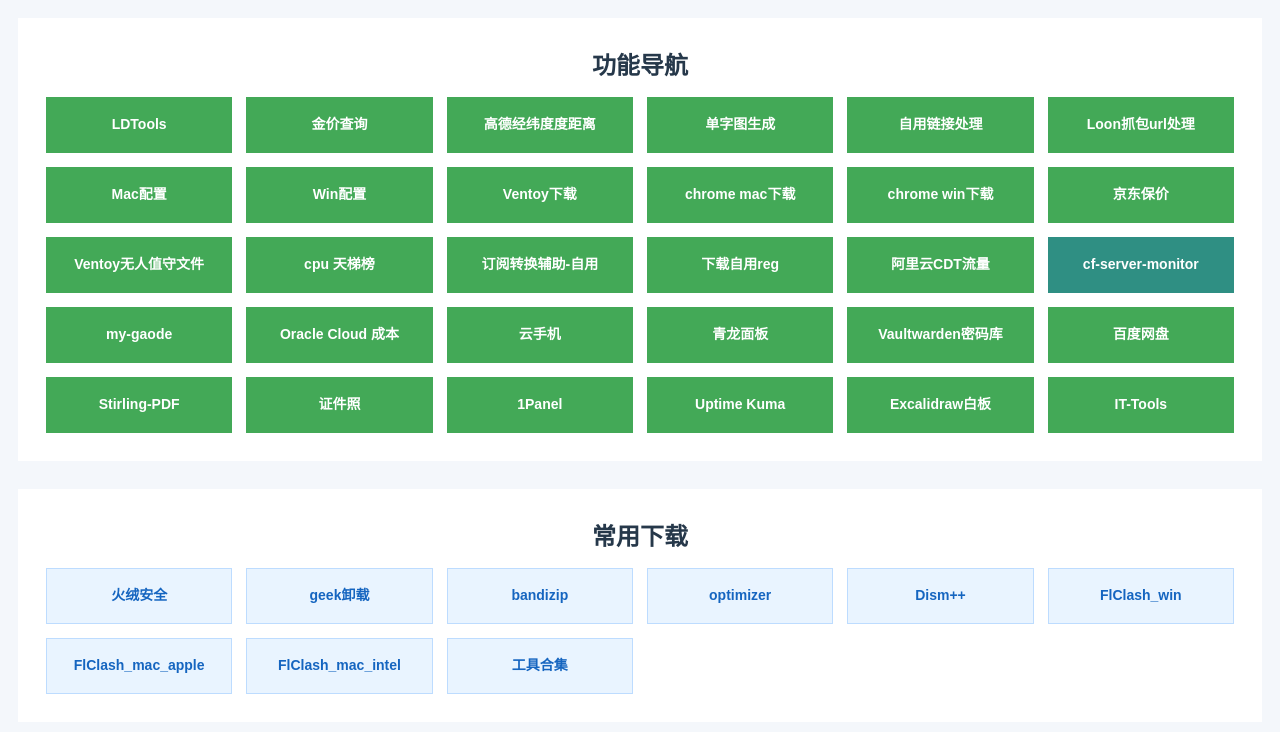
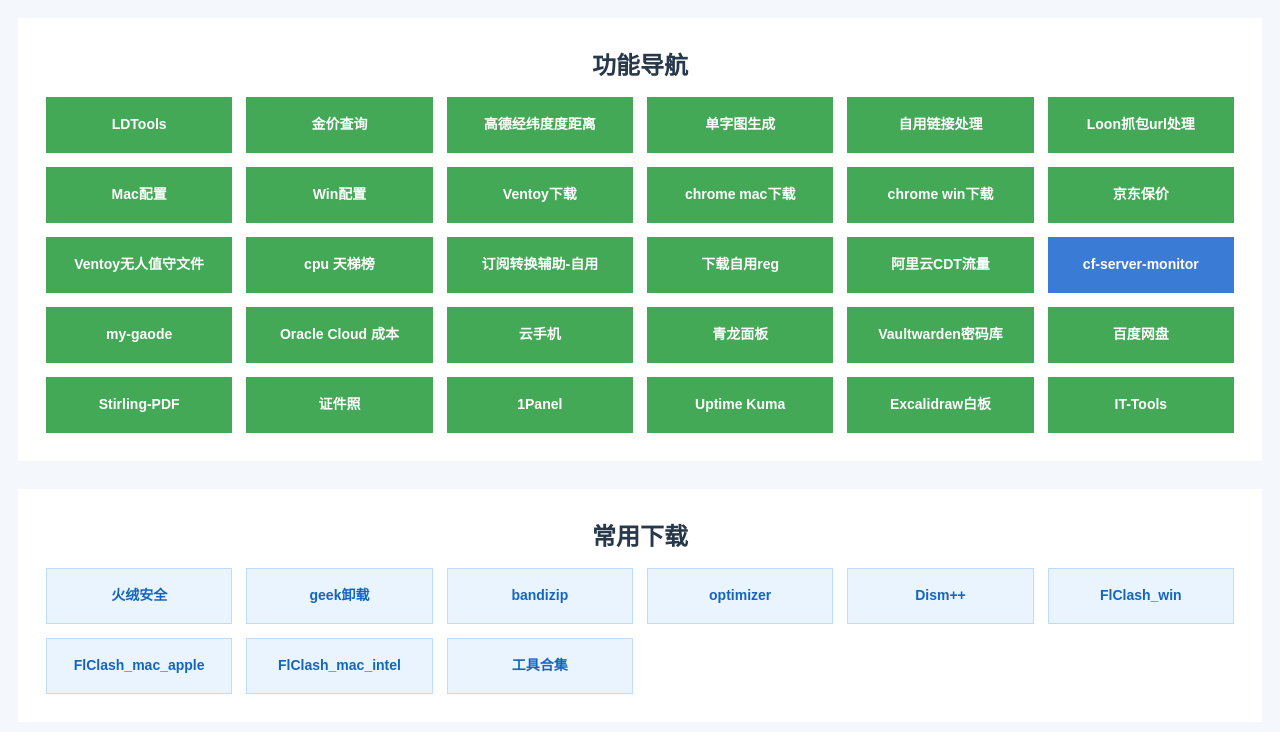
Before and after one commit to summer19940609/verygoodbye, a website: page index.html in a window 1280 px wide. Drawn offline with Linux system fonts and the light colour scheme.

Commit message:
Use blue for highlighted nav button

```diff
--- a/index.html
+++ b/index.html
@@ -84,7 +84,7 @@
 		}
 
 		button.highlight {
-			background: #2f8f83;
+			background: #3a7bd5;
 		}
 
 		.download-section button {
```
